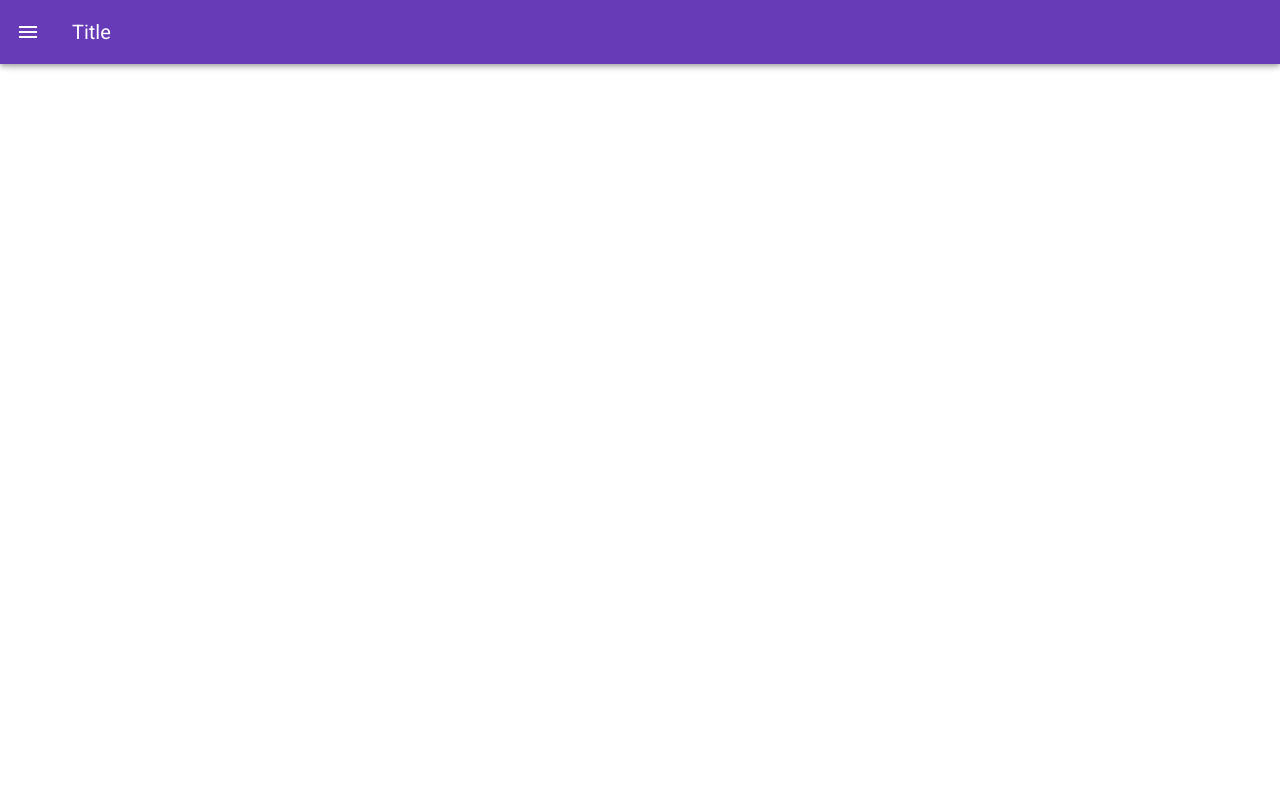
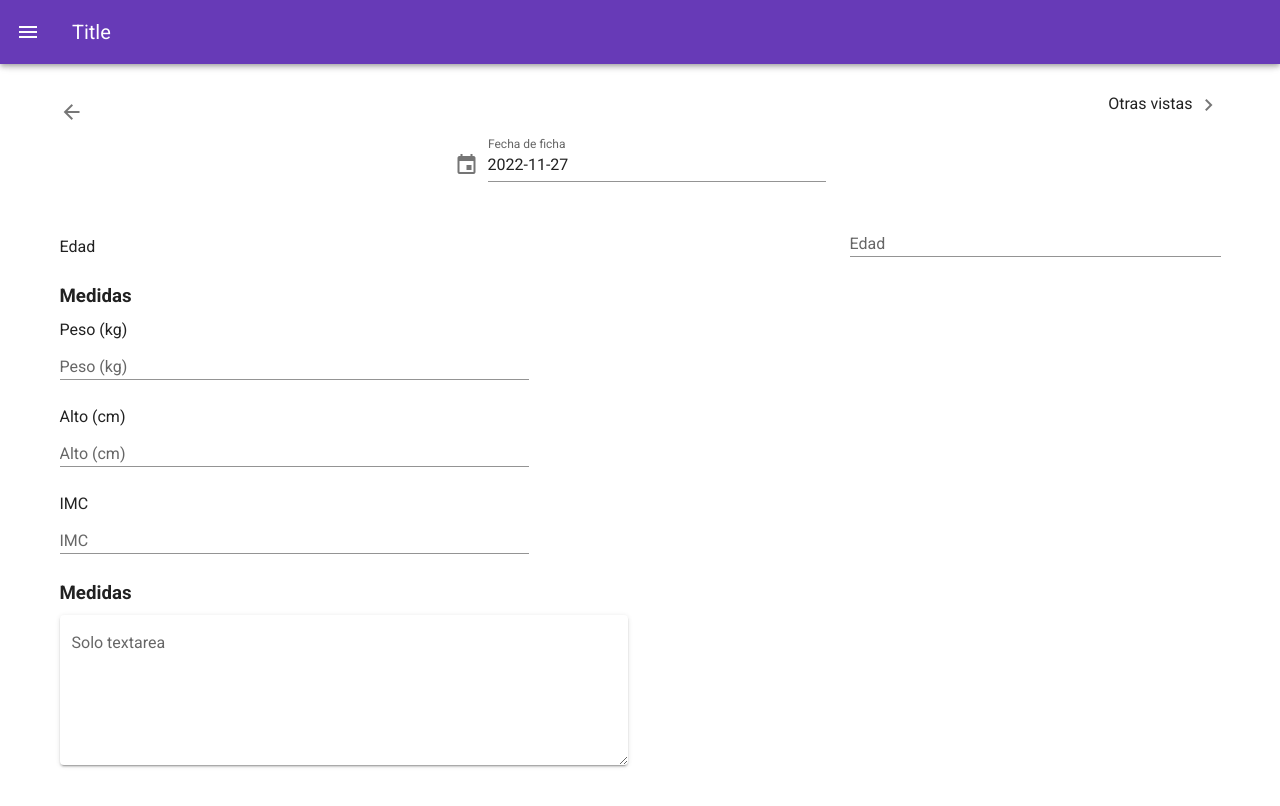
Before and after one commit to josiashrojas/UI, a Vue app: page /fichaPediatra in a window 1280 px wide. Shown: the top 806 px of the page. Built offline with nearby package versions, Linux system fonts and the light colour scheme.

Commit message:
add: Fichas Padre y Pediatra

```diff
--- a/src/router/index.js
+++ b/src/router/index.js
@@ -2,7 +2,8 @@ import Vue from 'vue'
 import VueRouter from 'vue-router'
 import HomeView from '../views/HomeView.vue'
 import AboutView from '../views/AboutView.vue'
-import FichaView from '../views/FichaView.vue'
+import FichaViewPadre from '../views/FichaViewPadre.vue'
+import FichaViewPediatra from '../views/FichaViewPediatra.vue'
 
 Vue.use(VueRouter)
 
@@ -20,9 +21,14 @@ const router = new VueRouter({
       component: AboutView
     },
     {
-      path: '/ficha',
-      name: 'ficha',
-      component: FichaView
+      path: '/fichaPadre',
+      name: 'fichaPadre',
+      component: FichaViewPadre
+    },
+    {
+      path: '/fichaPediatra',
+      name: 'fichaPediatra',
+      component: FichaViewPediatra
     }
   ]
 })
--- a/src/views/FichaView.vue
+++ /dev/null
@@ -1,26 +0,0 @@
-<template>
-    <main class="pa-4">
-        <div
-            class="d-flex justify-space-between"
-        >
-            <v-icon>mdi-arrow-left</v-icon>
-            <div>
-                <p>Otras vistas <v-icon>mdi-chevron-right</v-icon></p>
-            </div>
-        </div>
-        <p class="text-center my-4">11/12/2021</p>
-        <div
-            class="d-flex justify-space-between"
-        >
-            <p>Edad</p>
-            <p>5 años</p>
-        </div>
-        <h3 class="my-2">Medidas</h3>
-    </main>
-</template>
-
-<style scoped>
-    p{
-        margin: 0;
-    }
-</style>
--- /dev/null
+++ b/src/views/FichaViewPadre.vue
@@ -0,0 +1,93 @@
+<template>
+    <main class="pa-4">
+        <v-container>
+            <div
+                class="d-flex justify-space-between"
+            >
+                <v-icon>mdi-arrow-left</v-icon>
+                <div>
+                    <p>Otras vistas <v-icon>mdi-chevron-right</v-icon></p>
+                </div>
+            </div>
+            <p class="text-center my-4">11/12/2021</p>
+            <v-row
+                class="d-flex justify-space-between"
+            >
+                <v-col
+                        cols="4"
+                    >
+                        <p class="my-2">Edad</p>
+                </v-col>
+                <v-col
+                        cols="4"
+                    >
+                        <p class="my-2 text-right">5 años</p>
+                </v-col>
+            </v-row>
+            <h3 class="my-2">Medidas</h3>
+            <p class="my-2">Peso (kg)</p>
+            <v-row>
+                <v-col
+                    cols="4"
+                >
+                    <p class="my-2 text-center">20</p>
+                </v-col>
+                <v-col
+                    cols="8"
+                    class="d-flex flex-row-reverse"
+                >
+                    <v-btn
+                        elevation="2"
+                    >Ver gráfico</v-btn>
+                </v-col>
+            </v-row>
+            <p class="my-2">Alto (cm)</p>
+            <v-row>
+                <v-col
+                    cols="4"
+                >
+                    <p class="my-2 text-center">120</p>
+                </v-col>
+                <v-col
+                    cols="8"
+                    class="d-flex flex-row-reverse"
+                >
+                    <v-btn
+                        elevation="2"
+                    >Ver gráfico</v-btn>
+                </v-col>
+            </v-row>
+            <p class="my-2">IMC</p>
+            <v-row>
+                <v-col
+                    cols="4"
+                >
+                    <p class="my-2 text-center">14</p>
+                </v-col>
+                <v-col
+                    cols="8"
+                    class="d-flex flex-row-reverse"
+                >
+                    <v-btn
+                        elevation="2"
+                    >Ver gráfico</v-btn>
+                </v-col>
+            </v-row>
+            <h3 class="my-2">Medidas</h3>
+            <v-row>
+                <v-col
+                    cols="12"
+                    md="6"
+                >
+                    <p class="my-2 d-flex justify-center">Lorem ipsum dolor sit amet, consectetur adipiscing elit. Quisque luctus ultricies quam.</p>
+                </v-col>
+            </v-row>
+        </v-container>
+    </main>
+</template>
+
+<style scoped>
+    p{
+        margin: 0;
+    }
+</style>
--- /dev/null
+++ b/src/views/FichaViewPediatra.vue
@@ -0,0 +1,148 @@
+<template>
+    <main class="pa-4">
+        <v-container>
+            <div
+                class="d-flex justify-space-between"
+            >
+                <v-icon>mdi-arrow-left</v-icon>
+                <div>
+                    <p>Otras vistas <v-icon>mdi-chevron-right</v-icon></p>
+                </div>
+            </div>
+            <v-row class="justify-center">
+                <v-col
+                    cols="5"
+                    sm="5"
+                    md="4"
+                >
+                    <v-menu
+                        ref="menu"
+                        v-model="menu"
+                        :close-on-content-click="false"
+                        :nudge-left="75"
+                        transition="scale-transition"
+                        offset-y
+                        min-width="auto"
+                    >
+                        <template v-slot:activator="{ on, attrs }">
+                            <v-text-field
+                                v-model="date"
+                                label="Fecha de ficha"
+                                prepend-icon="mdi-calendar"
+                                readonly
+                                v-bind="attrs"
+                                v-on="on"
+                            ></v-text-field>
+                        </template>
+                        <v-date-picker
+                            v-model="date"
+                            no-title
+                            scrollable
+                            locale="es-CL"
+                            @input="menu = false"
+                        >
+                        </v-date-picker>
+                    </v-menu>
+                </v-col>
+            </v-row>
+            <v-row
+                class="d-flex justify-space-between"
+            >
+                <v-col
+                        cols="4"
+                    >
+                        <p class="my-2">Edad</p>
+                </v-col>
+                <v-col
+                        cols="4"
+                    >
+                        <v-text-field
+                            label="Edad"
+                            height="25px"
+                            dense
+                        ></v-text-field>
+                </v-col>
+            </v-row>
+            <h3 class="my-2">Medidas</h3>
+            <p class="my-2">Peso (kg)</p>
+            <v-row>
+                <v-col
+                    cols="5"
+                >
+                    <v-text-field
+                        label="Peso (kg)"
+                        height="25px"
+                        dense
+                    ></v-text-field>
+                </v-col>
+                <v-col
+                    cols="7"
+                    class="d-flex flex-row-reverse"
+                >
+                </v-col>
+            </v-row>
+            <p class="my-2">Alto (cm)</p>
+            <v-row>
+                <v-col
+                    cols="5"
+                >
+                    <v-text-field
+                        label="Alto (cm)"
+                        height="25px"
+                        dense
+                    ></v-text-field>
+                </v-col>
+                <v-col
+                    cols="7"
+                    class="d-flex flex-row-reverse"
+                >
+                </v-col>
+            </v-row>
+            <p class="my-2">IMC</p>
+            <v-row>
+                <v-col
+                    cols="5"
+                >
+                    <v-text-field
+                        label="IMC"
+                        height="25px"
+                        dense
+                    ></v-text-field>
+                </v-col>
+                <v-col
+                    cols="7"
+                    class="d-flex flex-row-reverse"
+                >
+                </v-col>
+            </v-row>
+            <h3 class="my-2">Medidas</h3>
+            <v-row>
+                <v-col
+                    cols="12"
+                    md="6"
+                >
+                    <v-textarea
+                    solo
+                    name="input-7-4"
+                    label="Solo textarea"
+                    ></v-textarea>
+                </v-col>
+            </v-row>
+        </v-container>
+    </main>
+</template>
+
+<style scoped>
+    p{
+        margin: 0;
+    }
+</style>
+
+<script>
+    export default {
+        data: () => ({
+            date: (new Date(Date.now() - (new Date()).getTimezoneOffset() * 60000)).toISOString().substr(0, 10),
+                menu: false,
+            }),
+    }
+</script>
```
